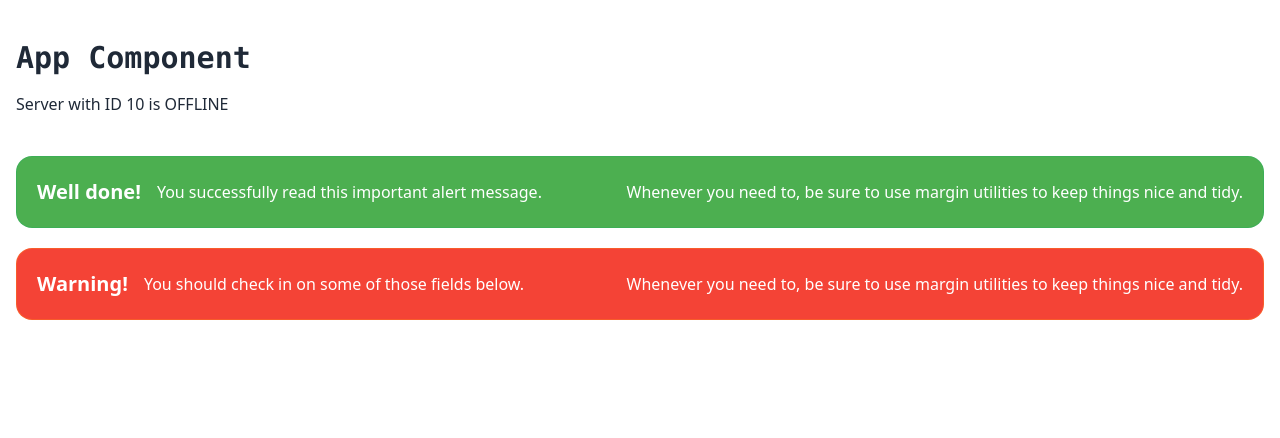
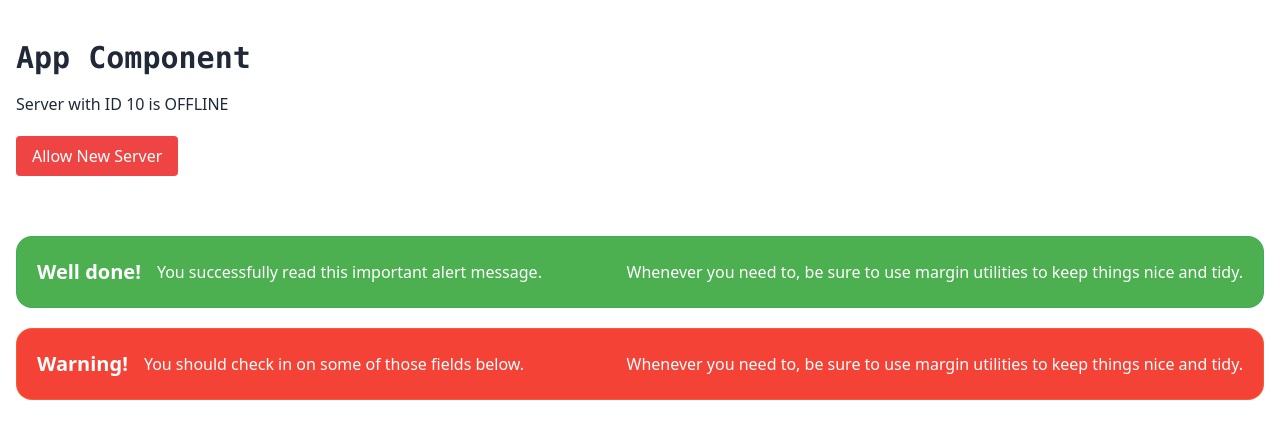
Before and after one commit to tamathecxder/ng-basics, an Angular app: page / in a window 1280 px wide. Shown: the top 438 px of the page. Built offline with nearby package versions, Linux system fonts and the light colour scheme.

Commit message:
property binding

```diff
--- a/src/app/servers/servers.component.html
+++ b/src/app/servers/servers.component.html
@@ -1 +1,6 @@
-<p>servers works!</p>
+<app-server></app-server>
+
+<button class="
+  px-4 py-2 bg-blue-500 text-white rounded my-5  {{ !allowNewServer ? 'bg-green-500' : 'bg-red-500' }}
+"
+[disabled]="allowNewServer">Allow New Server</button>
--- a/src/app/servers/servers.component.ts
+++ b/src/app/servers/servers.component.ts
@@ -2,11 +2,16 @@ import { Component } from '@angular/core';
 
 @Component({
   selector: 'app-servers',
-  template: `
-    <app-server></app-server>
-  `,
+  templateUrl: './servers.component.html',
   styleUrl: './servers.component.css'
 })
 export class ServersComponent {
+  allowNewServer:boolean = false;
+
+  constructor() {
+    setTimeout(() => {
+      this.allowNewServer = !this.allowNewServer;
+    }, 5000);
+  }
 
 }
```
